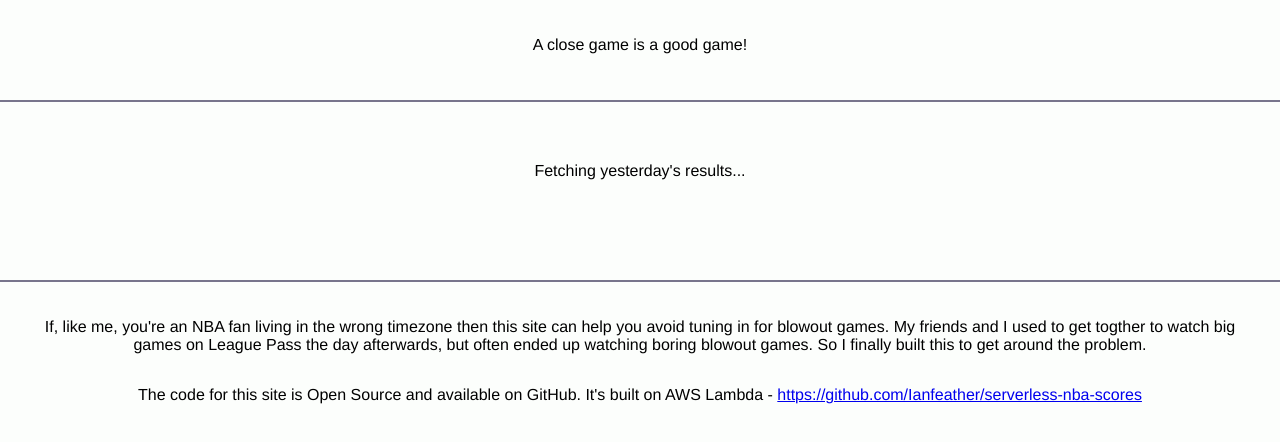
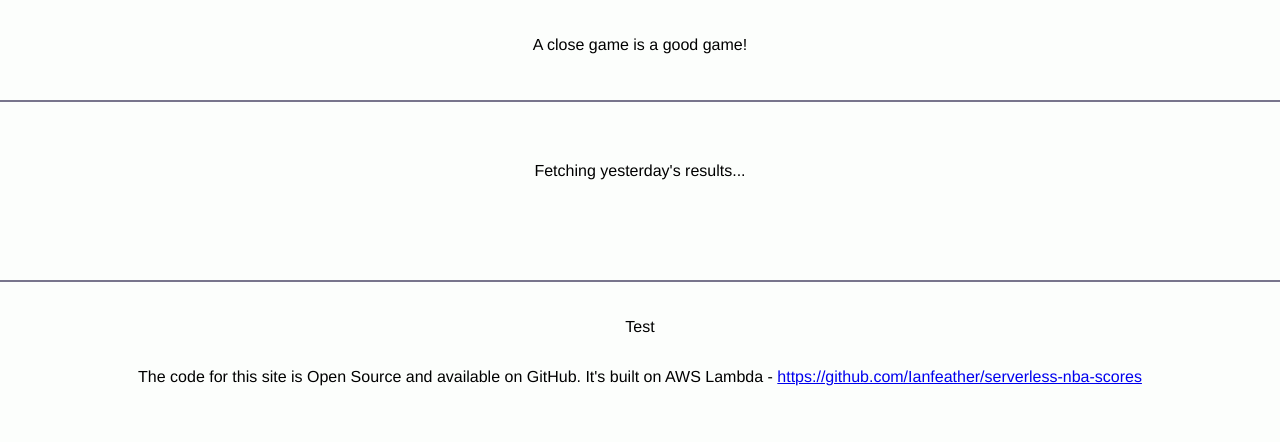
Before and after one commit to Ianfeather/worthawatch-site, a website: page src/static-site/index.html in a window 1280 px wide. Drawn offline with Linux system fonts and the light colour scheme; no server answers.

Commit message:
Netlify toml

```diff
--- a/src/static-site/index.html
+++ b/src/static-site/index.html
@@ -98,7 +98,7 @@
     </div>
 
     <div class="flex center flex-column footer">
-      <p> If, like me, you're an NBA fan living in the wrong timezone then this site can help you avoid tuning in for blowout games. My friends and I used to get togther to watch big games on League Pass the day afterwards, but often ended up watching boring blowout games. So I finally built this to get around the problem.</p>
+      <p>Test</p>
       <p>The code for this site is Open Source and available on GitHub. It's built on AWS Lambda - <a href="https://github.com/Ianfeather/serverless-nba-scores">https://github.com/Ianfeather/serverless-nba-scores</a></p>
     </div>
 
```
Also changed, not shown: package.json (+5 -2 lines), netlify.toml (added).
